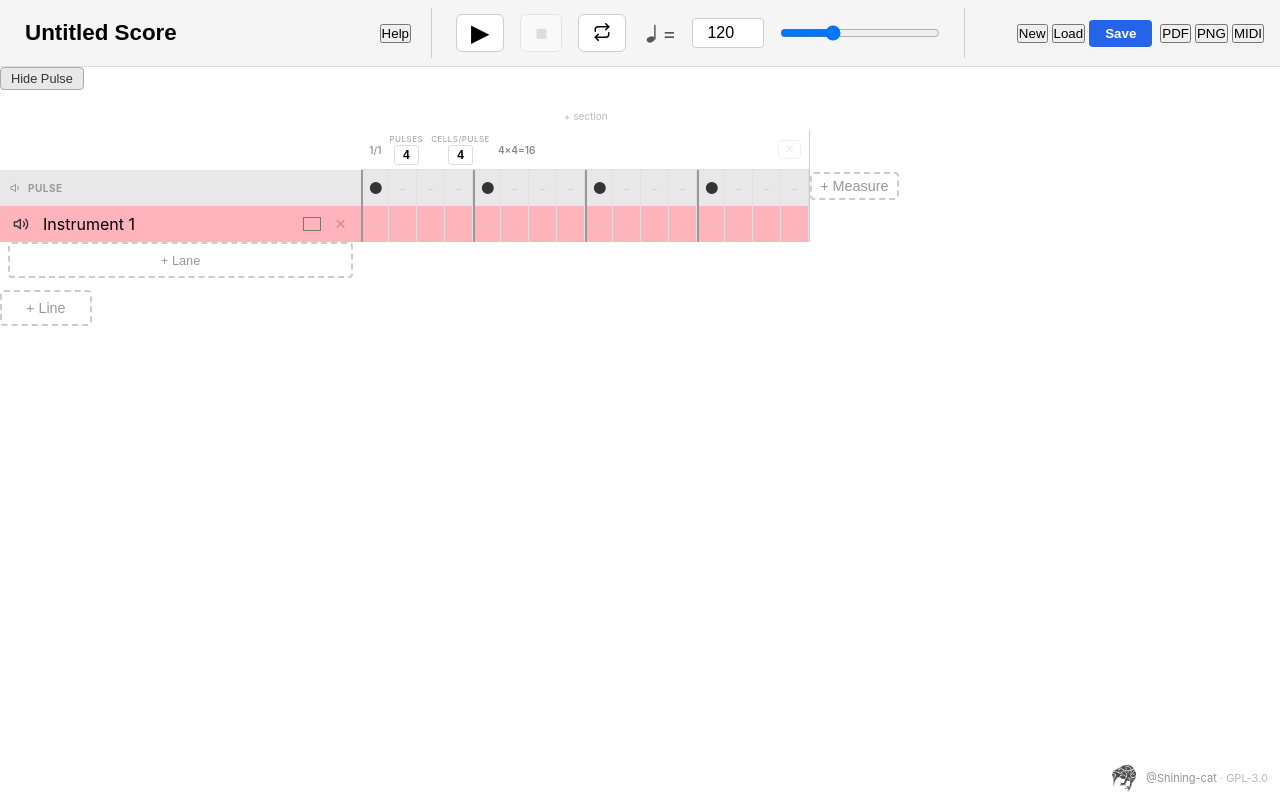
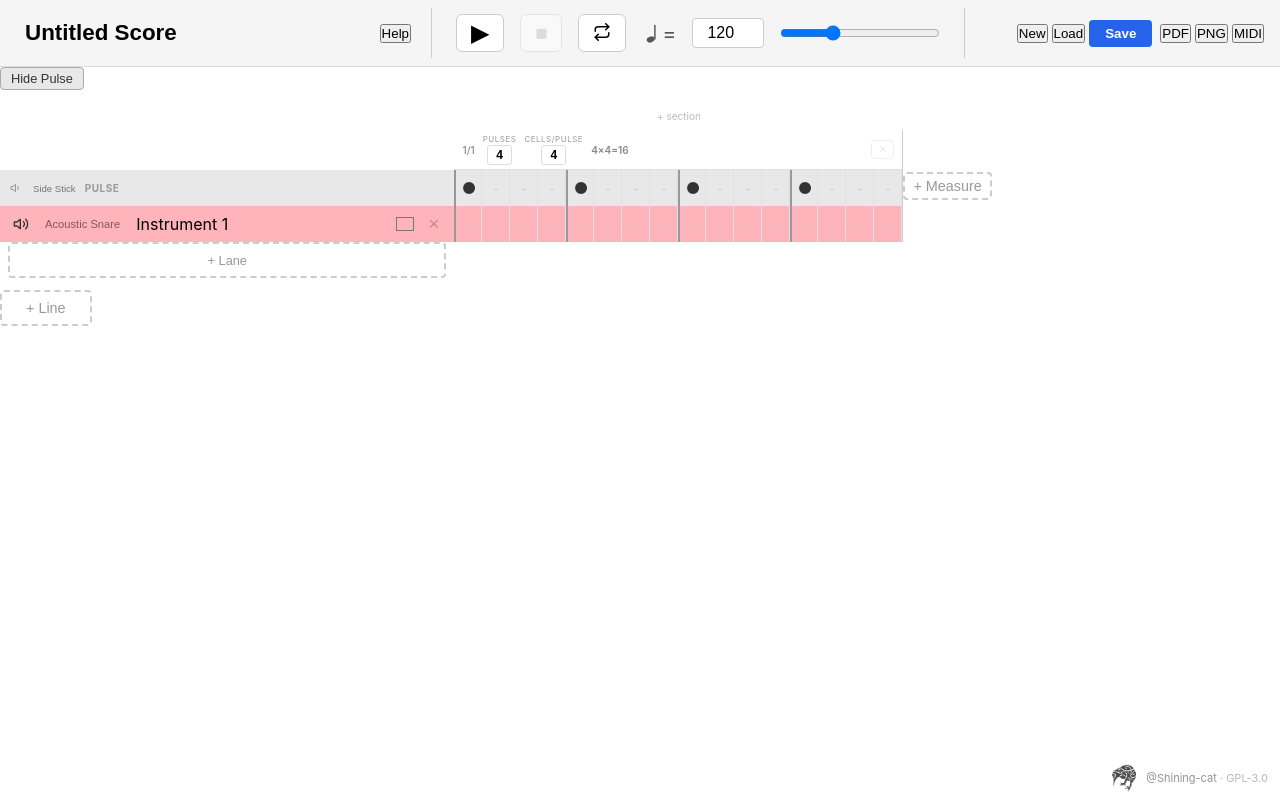
Before and after one commit to shining-cat/boombox, a React (Vite) app: page / in a window 1280 px wide. Both pictures are taken after a click on the button "Show Pulse". Built offline with nearby package versions, Linux system fonts and the light colour scheme.

Commit message:
add per-lane and pulse instrument picker with GM percussion sounds

```diff
--- a/src/App.tsx
+++ b/src/App.tsx
@@ -244,7 +244,10 @@ function App() {
         onAddLane={handleAddLane}
         onAddLine={addLine}
         onToggleMute={transport.toggleMute}
+        onInstrumentChange={(laneId, note) => updateLane(laneId, { gmNote: note })}
         onTogglePulse={() => setShowPulse(p => !p)}
+        pulseNote={transport.pulseNote}
+        onPulseInstrumentChange={transport.setPulseNote}
         showPulse={showPulse}
         highlightMeasureIndex={transport.currentMeasureIndex}
         mutedLaneIds={transport.mutedLanes}
--- a/src/audio/useTransport.ts
+++ b/src/audio/useTransport.ts
@@ -24,6 +24,7 @@ export function useTransport(score: Score, showPulse: boolean) {
   const [currentMeasureIndex, setCurrentMeasureIndex] = useState(-1)
   const [mutedLanes, setMutedLanes] = useState<Set<string>>(new Set())
   const [looping, setLooping] = useState(false)
+  const [pulseNote, setPulseNote] = useState(PULSE_GM_NOTE)
 
   const ctxRef = useRef<AudioContext | null>(null)
   const loaderRef = useRef<SampleLoader | null>(null)
@@ -59,18 +60,18 @@ export function useTransport(score: Score, showPulse: boolean) {
       await ctx.resume()
     }
 
-    // Map non-muted lanes to GM note numbers
+    // Map non-muted lanes to GM note numbers (override takes priority)
     const instrumentMap: Record<string, number> = {}
     for (const lane of score.lanes) {
       if (!mutedLanes.has(lane.id)) {
-        instrumentMap[lane.id] = autoDetectInstrument(lane.name)
+        instrumentMap[lane.id] = lane.gmNote ?? autoDetectInstrument(lane.name)
       }
     }
 
     // Include pulse click if visible and not muted
     const pulseActive = showPulse && !mutedLanes.has(PULSE_LANE_ID)
     if (pulseActive) {
-      instrumentMap[PULSE_LANE_ID] = PULSE_GM_NOTE
+      instrumentMap[PULSE_LANE_ID] = pulseNote
     }
 
     // Load samples for all needed notes
@@ -80,7 +81,7 @@ export function useTransport(score: Score, showPulse: boolean) {
     // Build note events from score
     const events = buildNoteEvents(score, instrumentMap, tempo)
     if (pulseActive) {
-      events.push(...buildPulseEvents(score, PULSE_GM_NOTE, tempo))
+      events.push(...buildPulseEvents(score, pulseNote, tempo))
       events.sort((a, b) => a.time - b.time)
     }
 
@@ -107,7 +108,7 @@ export function useTransport(score: Score, showPulse: boolean) {
     schedulerRef.current = scheduler
     scheduler.start()
     setState('playing')
-  }, [score, tempo, mutedLanes, showPulse, stopInternal])
+  }, [score, tempo, mutedLanes, showPulse, pulseNote, stopInternal])
 
   playRef.current = play
 
@@ -170,6 +171,7 @@ export function useTransport(score: Score, showPulse: boolean) {
     currentMeasureIndex,
     mutedLanes,
     looping,
+    pulseNote,
     play,
     pause,
     resume,
@@ -177,5 +179,6 @@ export function useTransport(score: Score, showPulse: boolean) {
     setTempo,
     toggleMute,
     toggleLoop,
+    setPulseNote,
   }
 }
--- /dev/null
+++ b/src/components/InstrumentPicker/InstrumentPicker.tsx
@@ -0,0 +1,62 @@
+import { useState, useRef, useEffect } from 'react'
+import { createPortal } from 'react-dom'
+import { GM_PERCUSSION, INSTRUMENT_GROUPS } from '../../model/midiMappings'
+import styles from './InstrumentPicker.module.css'
+
+interface InstrumentPickerProps {
+  currentNote: number
+  anchorRect: DOMRect
+  onSelect: (note: number) => void
+  onClose: () => void
+}
+
+export function InstrumentPicker({ currentNote, anchorRect, onSelect, onClose }: InstrumentPickerProps) {
+  const currentInstrument = GM_PERCUSSION.find(i => i.note === currentNote)
+  const [activeGroup, setActiveGroup] = useState(currentInstrument?.group ?? INSTRUMENT_GROUPS[0])
+  const popoverRef = useRef<HTMLDivElement>(null)
+
+  useEffect(() => {
+    function handleClickOutside(e: MouseEvent) {
+      if (popoverRef.current && !popoverRef.current.contains(e.target as Node)) {
+        onClose()
+      }
+    }
+    document.addEventListener('mousedown', handleClickOutside)
+    return () => document.removeEventListener('mousedown', handleClickOutside)
+  }, [onClose])
+
+  const instruments = GM_PERCUSSION.filter(i => i.group === activeGroup)
+
+  return createPortal(
+    <div
+      className={styles.popover}
+      ref={popoverRef}
+      style={{ top: anchorRect.bottom + 4, left: anchorRect.left }}
+    >
+      <div className={styles.tabs}>
+        {INSTRUMENT_GROUPS.map(group => (
+          <button
+            key={group}
+            className={`${styles.tab} ${group === activeGroup ? styles.tabActive : ''}`}
+            onClick={() => setActiveGroup(group)}
+          >
+            {group}
+          </button>
+        ))}
+      </div>
+      <div className={styles.grid}>
+        {instruments.map(inst => (
+          <button
+            key={inst.note}
+            className={`${styles.instrument} ${inst.note === currentNote ? styles.instrumentActive : ''}`}
+            onClick={() => { onSelect(inst.note); onClose() }}
+            title={`${inst.name} (${inst.note})`}
+          >
+            {inst.name}
+          </button>
+        ))}
+      </div>
+    </div>,
+    document.body,
+  )
+}
--- a/src/components/LaneHeader/LaneHeader.module.css
+++ b/src/components/LaneHeader/LaneHeader.module.css
@@ -88,3 +88,23 @@
 .laneHeaderMuted {
   opacity: 0.5;
 }
+
+.instrumentBtn {
+  border: 1px solid transparent;
+  background: transparent;
+  font-size: 0.7rem;
+  color: rgba(0, 0, 0, 0.5);
+  cursor: pointer;
+  padding: 2px 6px;
+  border-radius: 3px;
+  white-space: nowrap;
+  max-width: 100px;
+  overflow: hidden;
+  text-overflow: ellipsis;
+}
+
+.instrumentBtn:hover,
+.instrumentBtn:focus {
+  border-color: rgba(0, 0, 0, 0.3);
+  outline: none;
+}
--- a/src/components/LaneHeader/LaneHeader.tsx
+++ b/src/components/LaneHeader/LaneHeader.tsx
@@ -1,12 +1,17 @@
+import { useRef, useState } from 'react'
+import { GM_PERCUSSION } from '../../model/midiMappings'
+import { InstrumentPicker } from '../InstrumentPicker/InstrumentPicker'
 import styles from './LaneHeader.module.css'
 
 interface LaneHeaderProps {
   name: string
   color: string
   muted: boolean
+  resolvedNote: number
   onNameChange: (name: string) => void
   onColorChange: (color: string) => void
   onToggleMute: () => void
+  onInstrumentChange: (note: number | undefined) => void
   onRemove: () => void
   canRemove: boolean
 }
@@ -34,12 +39,19 @@ export function LaneHeader({
   name,
   color,
   muted,
+  resolvedNote,
   onNameChange,
   onColorChange,
   onToggleMute,
+  onInstrumentChange,
   onRemove,
   canRemove,
 }: LaneHeaderProps) {
+  const [pickerOpen, setPickerOpen] = useState(false)
+  const [anchorRect, setAnchorRect] = useState<DOMRect | null>(null)
+  const btnRef = useRef<HTMLButtonElement>(null)
+  const instrumentName = GM_PERCUSSION.find(i => i.note === resolvedNote)?.name ?? 'Unknown'
+
   return (
     <div className={`${styles.laneHeader} ${muted ? styles.laneHeaderMuted : ''}`} style={{ backgroundColor: color }}>
       <button
@@ -50,6 +62,29 @@ export function LaneHeader({
       >
         <SpeakerIcon muted={muted} />
       </button>
+      <button
+        ref={btnRef}
+        className={styles.instrumentBtn}
+        onClick={() => {
+          if (pickerOpen) {
+            setPickerOpen(false)
+          } else {
+            setAnchorRect(btnRef.current!.getBoundingClientRect())
+            setPickerOpen(true)
+          }
+        }}
+        title={`Sound: ${instrumentName} — click to change`}
+      >
+        {instrumentName}
+      </button>
+      {pickerOpen && anchorRect && (
+        <InstrumentPicker
+          currentNote={resolvedNote}
+          anchorRect={anchorRect}
+          onSelect={(note) => onInstrumentChange(note)}
+          onClose={() => setPickerOpen(false)}
+        />
+      )}
       <input
         className={styles.nameInput}
         type="text"
--- a/src/components/Score/Score.module.css
+++ b/src/components/Score/Score.module.css
@@ -85,6 +85,26 @@
 
 .pulseMuteBtn:hover {
   background: rgba(0, 0, 0, 0.1);
+}
+
+.pulseInstrumentBtn {
+  border: 1px solid transparent;
+  background: transparent;
+  font-size: 0.6rem;
+  color: rgba(0, 0, 0, 0.5);
+  cursor: pointer;
+  padding: 1px 4px;
+  border-radius: 3px;
+  white-space: nowrap;
+  max-width: 80px;
+  overflow: hidden;
+  text-overflow: ellipsis;
+}
+
+.pulseInstrumentBtn:hover,
+.pulseInstrumentBtn:focus {
+  border-color: rgba(0, 0, 0, 0.3);
+  outline: none;
 }
 
 .sectionSpacer {
--- a/src/components/Score/Score.tsx
+++ b/src/components/Score/Score.tsx
@@ -1,7 +1,10 @@
+import { useRef, useState } from 'react'
 import type { Score as ScoreType, TimeSignature } from '../../model/types'
+import { autoDetectInstrument, GM_PERCUSSION } from '../../model/midiMappings'
 import { LaneHeader } from '../LaneHeader/LaneHeader'
 import { MeasureHeader } from '../MeasureHeader/MeasureHeader'
 import { Grid } from '../Grid/Grid'
+import { InstrumentPicker } from '../InstrumentPicker/InstrumentPicker'
 import styles from './Score.module.css'
 
 interface Section {
@@ -29,7 +32,10 @@ interface ScoreProps {
   onAddLane: () => void
   onAddLine: () => void
   onToggleMute: (laneId: string) => void
+  onInstrumentChange: (laneId: string, note: number | undefined) => void
   onTogglePulse: () => void
+  pulseNote: number
+  onPulseInstrumentChange: (note: number) => void
   showPulse?: boolean
   highlightMeasureIndex?: number
   mutedLaneIds?: Set<string>
@@ -50,6 +56,66 @@ function computeSections(measures: ScoreType['lines'][0]): Section[] {
     }
   }
   return sections
+}
+
+function PulseLabel({ muted, pulseNote, onToggleMute, onInstrumentChange }: {
+  muted: boolean
+  pulseNote: number
+  onToggleMute: () => void
+  onInstrumentChange: (note: number) => void
+}) {
+  const [pickerOpen, setPickerOpen] = useState(false)
+  const [anchorRect, setAnchorRect] = useState<DOMRect | null>(null)
+  const btnRef = useRef<HTMLButtonElement>(null)
+  const instrumentName = GM_PERCUSSION.find(i => i.note === pulseNote)?.name ?? 'Unknown'
+
+  return (
+    <div className={`${styles.pulseLabel} ${muted ? styles.pulseMuted : ''}`}>
+      <button
+        className={styles.pulseMuteBtn}
+        onClick={onToggleMute}
+        title={muted ? 'Unmute pulse' : 'Mute pulse'}
+        aria-label={muted ? 'Unmute pulse' : 'Mute pulse'}
+      >
+        {muted ? (
+          <svg width="12" height="12" viewBox="0 0 24 24" fill="none" stroke="currentColor" strokeWidth="2" strokeLinecap="round" strokeLinejoin="round">
+            <path d="M11 5L6 9H2v6h4l5 4V5z" />
+            <line x1="23" y1="9" x2="17" y2="15" />
+            <line x1="17" y1="9" x2="23" y2="15" />
+          </svg>
+        ) : (
+          <svg width="12" height="12" viewBox="0 0 24 24" fill="none" stroke="currentColor" strokeWidth="2" strokeLinecap="round" strokeLinejoin="round">
+            <path d="M11 5L6 9H2v6h4l5 4V5z" />
+            <path d="M15.54 8.46a5 5 0 010 7.07" />
+          </svg>
+        )}
+      </button>
+      <button
+        ref={btnRef}
+        className={styles.pulseInstrumentBtn}
+        onClick={() => {
+          if (pickerOpen) {
+            setPickerOpen(false)
+          } else {
+            setAnchorRect(btnRef.current!.getBoundingClientRect())
+            setPickerOpen(true)
+          }
+        }}
+        title={`Sound: ${instrumentName} — click to change`}
+      >
+        {instrumentName}
+      </button>
+      {pickerOpen && anchorRect && (
+        <InstrumentPicker
+          currentNote={pulseNote}
+          anchorRect={anchorRect}
+          onSelect={onInstrumentChange}
+          onClose={() => setPickerOpen(false)}
+        />
+      )}
+      PULSE
+    </div>
+  )
 }
 
 function getMeasureColumnWidth(beats: number, subdivision: number): number {
@@ -73,7 +139,10 @@ export function Score({
   onAddLane,
   onAddLine,
   onToggleMute,
+  onInstrumentChange,
   onTogglePulse,
+  pulseNote,
+  onPulseInstrumentChange,
   showPulse,
   highlightMeasureIndex,
   mutedLaneIds,
@@ -177,28 +246,12 @@ export function Score({
               <div className={styles.sectionSpacer} />
               <div className={styles.headerSpacer} />
               {showPulse && (
-                <div className={`${styles.pulseLabel} ${mutedLaneIds?.has('__pulse') ? styles.pulseMuted : ''}`}>
-                  <button
-                    className={styles.pulseMuteBtn}
-                    onClick={() => onToggleMute('__pulse')}
-                    title={mutedLaneIds?.has('__pulse') ? 'Unmute pulse' : 'Mute pulse'}
-                    aria-label={mutedLaneIds?.has('__pulse') ? 'Unmute pulse' : 'Mute pulse'}
-                  >
-                    {mutedLaneIds?.has('__pulse') ? (
-                      <svg width="12" height="12" viewBox="0 0 24 24" fill="none" stroke="currentColor" strokeWidth="2" strokeLinecap="round" strokeLinejoin="round">
-                        <path d="M11 5L6 9H2v6h4l5 4V5z" />
-                        <line x1="23" y1="9" x2="17" y2="15" />
-                        <line x1="17" y1="9" x2="23" y2="15" />
-                      </svg>
-                    ) : (
-                      <svg width="12" height="12" viewBox="0 0 24 24" fill="none" stroke="currentColor" strokeWidth="2" strokeLinecap="round" strokeLinejoin="round">
-                        <path d="M11 5L6 9H2v6h4l5 4V5z" />
-                        <path d="M15.54 8.46a5 5 0 010 7.07" />
-                      </svg>
-                    )}
-                  </button>
-                  PULSE
-                </div>
+                <PulseLabel
+                  muted={mutedLaneIds?.has('__pulse') ?? false}
+                  pulseNote={pulseNote}
+                  onToggleMute={() => onToggleMute('__pulse')}
+                  onInstrumentChange={onPulseInstrumentChange}
+                />
               )}
               {score.lanes.map(lane => (
                 <LaneHeader
@@ -206,9 +259,11 @@ export function Score({
                   name={lane.name}
                   color={lane.color}
                   muted={mutedLaneIds?.has(lane.id) ?? false}
+                  resolvedNote={lane.gmNote ?? autoDetectInstrument(lane.name)}
                   onNameChange={name => onLaneNameChange(lane.id, name)}
                   onColorChange={color => onLaneColorChange(lane.id, color)}
                   onToggleMute={() => onToggleMute(lane.id)}
+                  onInstrumentChange={note => onInstrumentChange(lane.id, note)}
                   onRemove={() => onRemoveLane(lane.id)}
                   canRemove={canRemoveLane}
                 />
--- a/src/model/types.ts
+++ b/src/model/types.ts
@@ -27,6 +27,7 @@ export interface Lane {
   id: string
   name: string
   color: string
+  gmNote?: number
 }
 
 export interface Score {
--- a/src/state/useScore.ts
+++ b/src/state/useScore.ts
@@ -299,7 +299,7 @@ export function useScore() {
   )
 
   const updateLane = useCallback(
-    (laneId: string, updates: { name?: string; color?: string }) => {
+    (laneId: string, updates: { name?: string; color?: string; gmNote?: number }) => {
       dirtyUpdate((prev) => ({
         ...prev,
         lanes: prev.lanes.map((l) =>
```
Also changed, not shown: src/components/InstrumentPicker/InstrumentPicker.module.css (added, +72 -0 lines).
